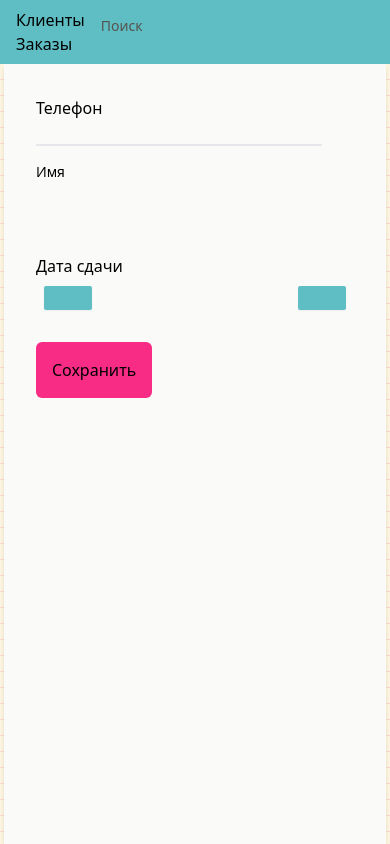
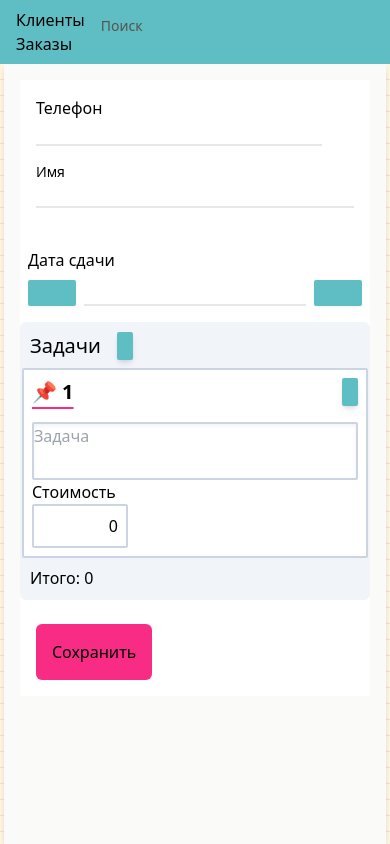
Before and after one commit to MedvedevSA/mia, a FastAPI app: page /order/new in a window 390 px wide. Run offline with FastAPI, Linux system fonts and the light colour scheme; style sheets or scripts are compiled from the project's sources; some libraries are stand-ins or nearby versions.

Commit message:
форма создания заказа отрабатывает валидаторов на фронте и беке не сделано адаптивка в адевате на успешный POST /order редирект на GET /order/edit/{id}

```diff
--- a/schemas/order.py
+++ b/schemas/order.py
@@ -3,6 +3,7 @@ from datetime import datetime, date
 
 from pydantic import BaseModel, Field, BeforeValidator, ValidationError
 
+from schemas.order_detail import BaseOrderDetail
 from utils.paging import PagingModel
 
 
@@ -19,12 +20,12 @@ class AddOrder(BaseModel):
     customer_id: int = Field(ge=1)
     due_date: Annotated[date, BeforeValidator(convert_to_date)]
     comment: str = ''
+    order_details: list[BaseOrderDetail]
 
 
 class UpdOrder(AddOrder):
     completion_date: datetime | None
     passed: bool
-    ...
 
 
 class BaseOrder(UpdOrder):
--- a/templates/components/customer/select.html
+++ b/templates/components/customer/select.html
@@ -1,4 +1,3 @@
-<div>
   <div class="relative ">
     <input
       class="absolute invisible"
@@ -30,6 +29,7 @@
       >
         <i class="fa-solid fa-remove"></i>
       </a>
+
       <p
         x-show="selected.id"
         class="shadow-md rounded-full w-fit h-fit px-2 mx-2"
@@ -64,4 +64,3 @@
     </div>
     </div>
   </div>
-</div>
--- a/templates/components/customer/select_form.html
+++ b/templates/components/customer/select_form.html
@@ -1,20 +1,21 @@
-<div class="flex flex-wrap items-end p-2">
-  <div class="p-2 flex flex-col md:w-64 w-full">
+<div class="p-2 flex flex-wrap">
+  <div class="p-2 sm:w-64 w-full">
     <p>Телефон</p>
-    <div class="">
     {% include '/components/customer/select.html' %}
   </div>
-  </div>
-  <div class="p-2 w-full md:w-64">
+  <div class="p-2 sm:w-64 w-full">
     <p class="text-sm">Имя</p>
+      <div
+        class="w-full border-b-2"
+      >
         <input
           x-model="selected.name"
           form="customer"
           {% if customer %} disabled {% endif %}
           autocomplete="off"
           name="name"
-        class="w-full"
           />
+      </div>
   </div>
   <div class="p-2 flex">
   {% if customer %}
@@ -27,7 +28,7 @@
     <div
       hx-get="/customer/select_form"
       hx-target="#customer_select_form"
-      class="bg-cyan-200 shadow-md rounded-sm w-fit h-fit hover:bg-fuchsia-300 px-2 mx-2"
+      class="bg-primary hover:bg-secondary shadow-md rounded-sm w-fit h-fit px-2 mx-2"
     >
       <i class="fa-solid fa-remove relative">
         <input
@@ -42,7 +43,7 @@
       type="submit"
       form="customer"
       x-show="isValid"
-      class="bg-cyan-300 shadow-md rounded-sm w-fit h-fit hover:bg-fuchsia-300 px-2 mx-2"
+      class="bg-primary hover:bg-secondary shadow-md rounded-sm w-fit h-fit px-2 mx-2"
     >
       <i class="fa-solid fa-add"></i>
     </button>
--- a/templates/components/order/due_date.html
+++ b/templates/components/order/due_date.html
@@ -1,27 +1,28 @@
 <div
   x-data="datePicker"
-  class="p-2 relative w-full md:w-64"
+  class="relative w-full md:w-64 p-2"
   @click.outside="open = false"
 >
   <p class="mb-2">Дата сдачи</p>
   <div class="flex">
     <a
       @click="offsetMonth(-1)"
-      class="mx-2 bg-primary hover:bg-secondary rounded-sm shadow-sm w-1/6 text-center"
+      class="mr-2 bg-primary hover:bg-secondary rounded-sm shadow-sm w-1/6 text-center"
     >
       <i class="fa-solid fa-angle-left"></i>
     </a>
+    <div class="w-2/3 border-b-2">
       <input
         type="datetime"
         @click="open = true"
-      class="w-2/3"
         x-model="selectedDate"
         x-mask="99/99/9999"
         name="due_date"
       />
+    </div>
     <a
       @click="offsetMonth(+1)"
-      class="mx-2 bg-primary hover:bg-secondary rounded-sm shadow-sm w-1/6 text-center"
+      class="ml-2 bg-primary hover:bg-secondary rounded-sm shadow-sm w-1/6 text-center"
     >
       <i class="fa-solid fa-angle-right"></i>
     </a>
--- a/templates/pages/order/new.html
+++ b/templates/pages/order/new.html
@@ -1,23 +1,103 @@
 {% extends "base.html" %} {% block content %}
 
-<form id="customer"
+<form
+  id="customer"
   hx-post="/customer"
   hx-vals='{"context": "select_form"}'
   hx-target="#customer_select_form"
 ></form>
 
-<form class="flex flex-col">
-  <div
-    id="customer_select_form"
-    x-data="customerSelect"
-  >
+<div class="flex justify-center bg-white">
+  <div class="w-full md:w-3/4">
+    <form class="flex flex-col justify-center">
+      <div class="flex flex-wrap w-full">
+        <div id="customer_select_form" x-data="customerSelect">
           {% include '/components/customer/select_form.html' %}
         </div>
 
-  <div class="flex flex-wrap p-2">
         {% include '/components/order/due_date.html' %}
       </div>
 
+      <div
+        class="my-2 w-full bg-slate-100 rounded-md border-2 border-slate-100"
+        x-data="addOrderItems"
+      >
+        <div class="p-2 flex">
+          <p class="text-xl">Задачи</p>
+          <p
+            class="bg-primary shadow-md rounded-sm w-fit hover:bg-secondary px-2 mx-4 cursor-pointer"
+            @click="orderItems.push(defaultItem())"
+          >
+            <i class="fa-solid fa-add"></i>
+          </p>
+        </div>
+        <template x-for="(item, idx) in orderItems">
+          <div
+            class="p-2 bg-white border-spacing-3 border-2 border-slate-300 rounded-sm flex flex-wrap w-full md:w-3/4"
+          >
+            <div class="w-full">
+
+              <div class="flex justify-between mb-4">
+                <p
+                  x-text="'📌 ' + (idx+1)"
+                  class="underline decoration-secondary underline-offset-8 font-bold text-xl"
+                ></p>
+                <a
+                  class="bg-primary shadow-md rounded-sm w-fit hover:bg-secondary px-2 py-1 cursor-pointer"
+                  @click="orderItems.splice(idx, 1)"
+                >
+                  <i class="fa-solid fa-remove"></i>
+                </a>
+              </div>
+
+              <div class="flex flex-wrap">
+                <div class="w-full md:w-3/4 h-30 border-2  border-slate-300 rounded-sm">
+                    <textarea
+                    placeholder="Задача"
+                    type="text"
+                    x-model="item.description"
+                    :name="()=> 'order_details' + idx + '__description'"
+                    class="w-full h-full resize-none bg-white shadow-inner "
+                    ></textarea>
+                </div>
+
+                <div class="w-full md:w-1/4 md:px-2">
+                  <p class="">Стоимость</p>
+                  <div
+                    class="border-2 border-slate-300 bg-white rounded-sm w-24"
+                  >
+                    <input
+                      :name="()=> 'order_details' + idx + '__cost'"
+                      x-model="item.cost"
+                      x-mask="999999"
+                      class="w-full p-2 text-right"
+                    />
+                  </div>
+                </div>
+              </div>
+            </div>
+          </div>
+        </template>
+        <p class="text-md p-2" x-text="sumCost"></p>
+      </div>
+      <script>
+        document.addEventListener("alpine:init", () => {
+          Alpine.data("addOrderItems", () => ({
+            orderItems: [{ cost: 0, description: "" }],
+            defaultItem() {
+              return { cost: 0, description: "" };
+            },
+
+            get sumCost() {
+              let sum = 0;
+              for (const item of this.orderItems) {
+                sum += Number(item.cost);
+              }
+              return "Итого: " + sum;
+            },
+          }));
+        });
+      </script>
       <div class="p-4">
         <button
           hx-post="/order"
@@ -28,5 +108,7 @@
         </button>
       </div>
     </form>
+  </div>
+</div>
 
 {% endblock %}
--- a/templates/style.css
+++ b/templates/style.css
@@ -5,7 +5,7 @@
 textarea {
   background: transparent;
   border: none;
-  border-bottom: 1px solid #222;
+  outline: none;
 }
 input {
   background: transparent;
```
Also changed, not shown: api/order_detail.py (added, +62 -0 lines), models/order.py (+3 -5 lines), models/order_detail.py (added, +21 -0 lines), pages/order.py (+4 -8 lines), repositories.py (+40 -1 lines), schemas/order_detail.py (added, +20 -0 lines), utils/qs.py (+6 -6 lines), models/order_item.py (deleted). Lines whose indentation alone changed are shown as unchanged.
